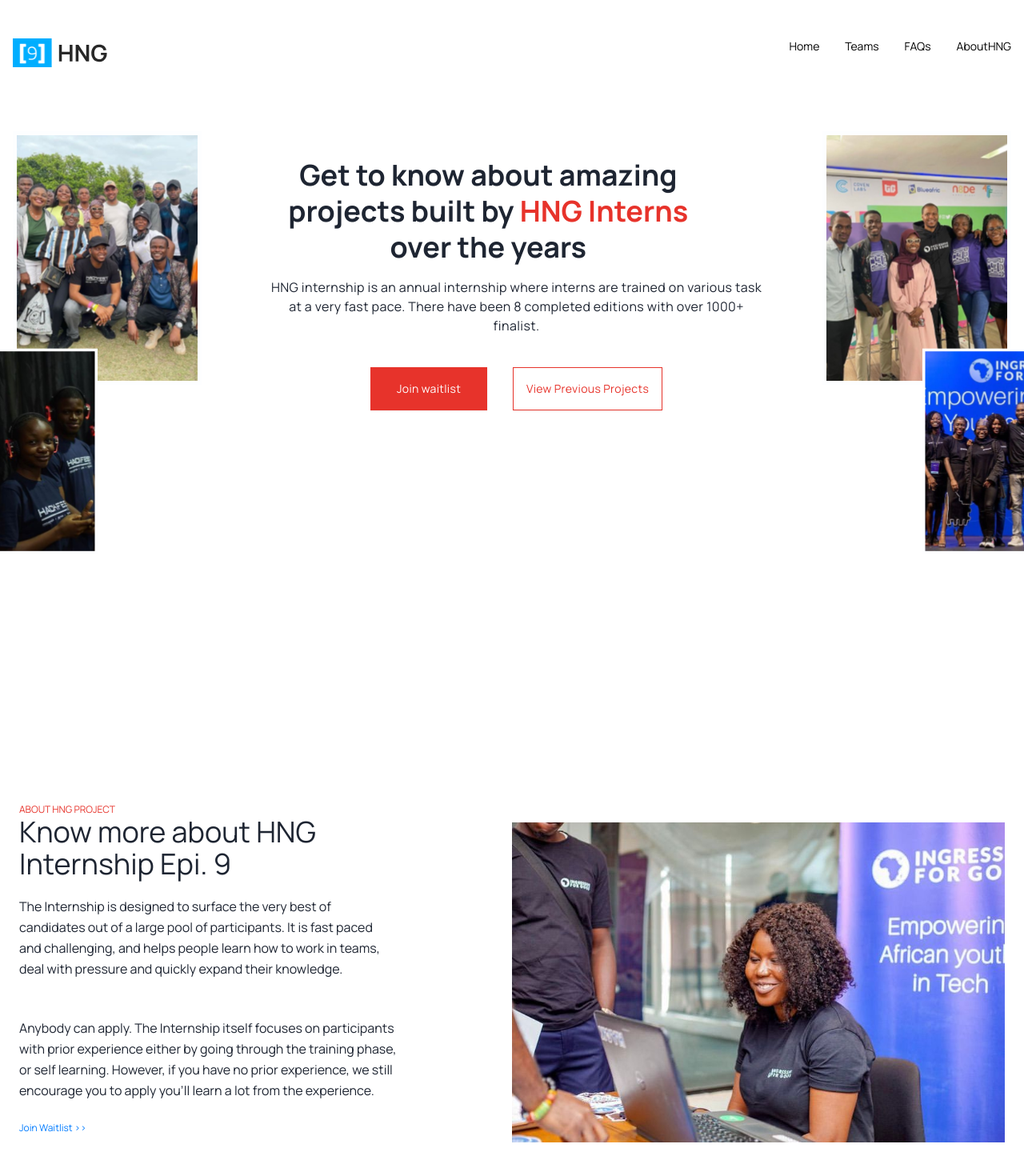
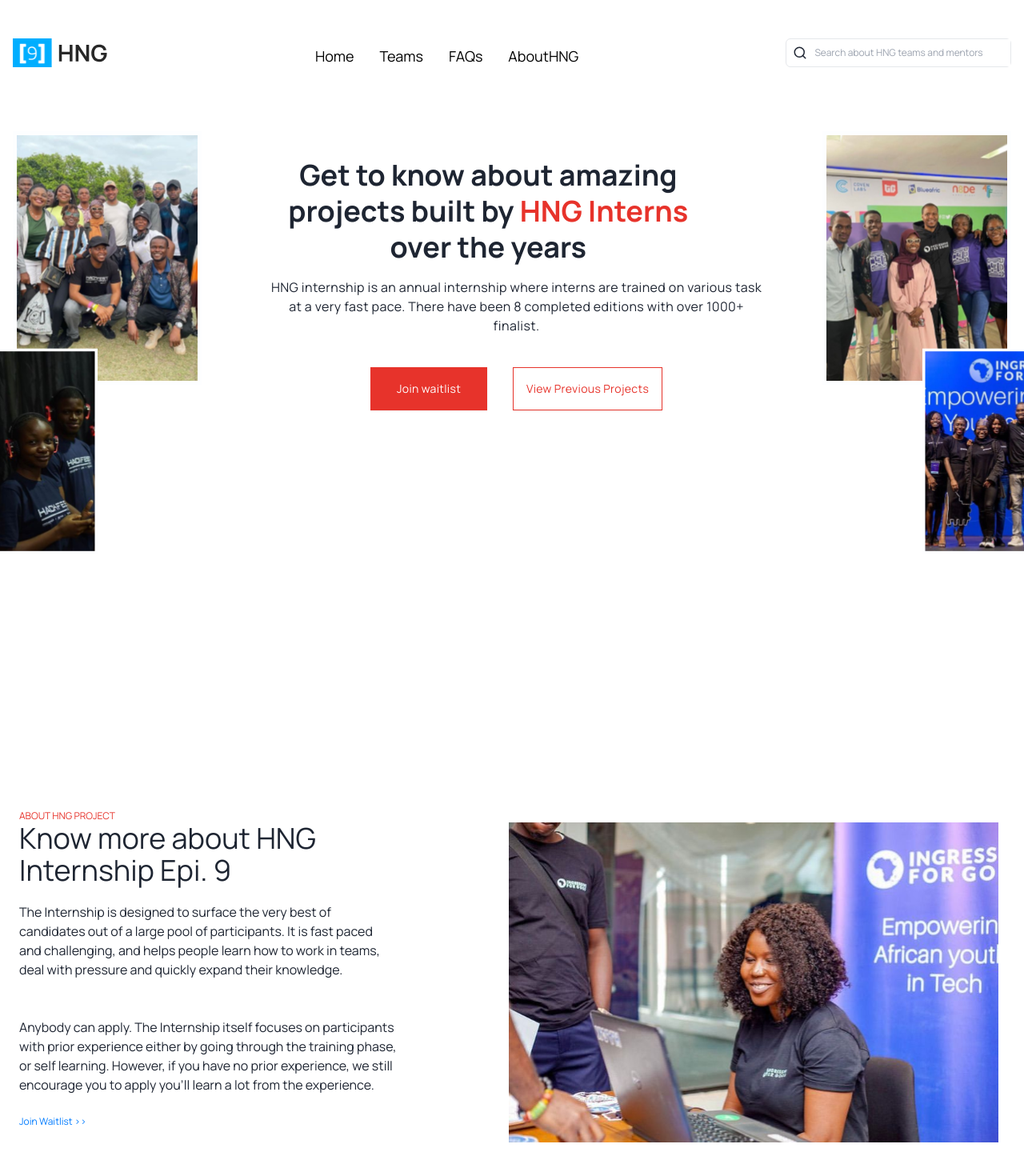
Before and after one commit to Orhmo/HNG-Landing_page, a React (Create React App) app: page / in a window 1280 px wide. Shown: the top 1470 px of the page at 80% size. Built offline with nearby package versions, Linux system fonts and the light colour scheme; the HTML template or start-up script is replaced by a standard one.

Commit message:
Content Update

```diff
--- a/src/Components/Home.js
+++ b/src/Components/Home.js
@@ -97,7 +97,7 @@
         <h2 className="text-3xl md:text-4xl md:w-[45vw] font-bold trackimg-wide md:leading-tight leading-smug text-center">Get to know about amazing projects built by
           <span className="text-[#E7332B]"> HNG Interns </span>over the years
         </h2>
-        <p className="m-4  md:w-[48vw] tracking-wide text-center">
+        <p className="m-4 md:w-[48vw] tracking-wide text-center">
           HNG internship is an annual internship where interns are trained on various task at a very fast pace.
           There have been 8 completed editions with over 1000+ finalist.
         </p>
@@ -129,17 +129,17 @@
 
       {/*===============ABOUT================*/}
       <section className="Blog">
-      <div className="md:flex flex-row md:px-4 md:px-28 items-center m-2 mb-32">
+      <div className="mr-4 md:flex flex-row md:px-4 md:px-28 items-center m-2 mb-32">
         <div className="flex-1">
         <p className="text-xs text-[#E7332B]">ABOUT HNG PROJECT</p>
         <h3 className="md:text-4xl font:bold md:leading-smug text-2xl leading-normal w-2/3">
           Know more about HNG Internship Epi. 9
         </h3>
-        <p className="text-base text-grey-600 md:w-[470px] leading-relaxed py-5">
+        <p className="text-sm md:text-base text-grey-600 w-2/3 md:w-[470px] leading-relaxed py-5">
         The Internship is designed to surface the very best of candidates out of a large pool of participants.
         It is fast paced and challenging, and helps people learn how to work in teams, deal with pressure and quickly expand their knowledge.
         </p>
-        <p className="text-base text-grey-600 md:w-[480px] leading-relaxed py-5 mt-2">
+        <p className="text-sm md:text-base text-grey-600 w-2/3 md:w-[480px] leading-relaxed py-5 mt-2">
         Anybody can apply. The Internship itself focuses on participants with prior experience either by going through the training phase,
         or self learning. However, if you have no prior experience, we still encourage you to apply you'll learn a lot from the experience.
         </p>
@@ -173,7 +173,7 @@
               <img src={cards.icon} alt="projects" className="justify-center align-center hover:scale-105"/>
               <div className="align-left text-left">
               <h1 className="font-semi-bold text-gray-300 text-sm my-3">{cards.title}</h1>
-              <p className="text-lg leading-relaxed text-black">{cards.des}</p>
+              <p className="text-lg leading-relaxed">{cards.des}</p>
               <button className="text-xs text-[#007BFF] hover:scale-105">{cards.btn}</button>
             </div>
             </div>
@@ -189,7 +189,7 @@
               <img src={extras.icon} alt="projects" className="justify-center align-center left-16 hover:scale-105"/>
               <div className="align-left text-left">
               <h1 className="font-semi-bold text-gray-300 text-sm my-3">{extras.title}</h1>
-              <p className="text-lg leading-relaxed text-black">{extras.des}</p>
+              <p className="text-sm md:text-lg leading-relaxed">{extras.des}</p>
               <button className="text-xs text-[#007BFF] hover:scale-105">{extras.btn}</button>
             </div>
             </div>
@@ -214,7 +214,7 @@
       <section className="Quote">
       <div className= "p-12 text-center text-white font-medium bg-[#007BFF] h-fit align-center justify-center">
         <img src={Quote} alt="quote" className="p-2 w-full h-10 text-center align-center justify-center" />
-        <p className="text-3xl p-4 px-4 md:px-16 md:py-8">
+        <p className="text-lg md:text-3xl p-4 px-4 md:px-16 md:py-8">
         “HNG internships brings out the best of every intern we have. They are trained to design, build and develop softwares in weeks.
         I am always impressed with the quality of work I get yearly.”
         </p>
--- a/src/Components/NavBar.js
+++ b/src/Components/NavBar.js
@@ -4,7 +4,7 @@
 
 import HNG from '../Images/Logo/Logo.svg';
 
-
+import Search from './Search.js';
 const NavBar = () => {
   const [nav, setNav] = useState(false);
 
@@ -19,7 +19,7 @@
 
    {/* ==========Navigation============ */}
    <div>
-    <ul className="  hidden md:flex cursor-pointer text-black text-sm text-center gap-8">
+    <ul className="hidden md:flex cursor-pointer text-black text-lg text-center gap-8 mt-2">
       <li className="hover:text-red-600">
         <NavLink to="/">Home</NavLink>
       </li>
@@ -33,8 +33,11 @@
         <NavLink to="/About_HNG">AboutHNG</NavLink>
       </li>
     </ul>
+    </div> {/*--nav ends*/}
 
-    </div> {/*--nav ends*/}
+    <div className="">
+      <Search />
+    </div>
 
     {/*============Hamburger Menu============*/}
     <div
--- /dev/null
+++ b/src/Components/Search.js
@@ -0,0 +1,69 @@
+import  React, { useState } from 'react';
+import { FiSearch } from "react-icons/fi";
+
+const Search = () => {
+  const [searchInput, setSearchInput] = useState("");
+  const teams = [
+    { name : "Team Axe"},
+    { name : "Team Brainbox"},
+    { name : "Team Grit"},
+    { name : "Team Clutch"},
+    { name : "Team Engine"},
+    { name : "Team Boot"},
+    { name : "Team Chisel"},
+    { name : "Team Mallet"},
+    { name : "Team VBelt"},
+    { name : "Team socket"},
+    { name : "Team Powerdrill"},
+    { name : "Team Axle"},
+    { name : "Team Axe"},
+    { name : "Team Gear"},
+    { name : "Team Prybar"},
+  ]
+
+  const handleChange = (e) => {
+    e.preventDefault();
+    setSearchInput(e.target.value);
+  };
+  if (searchInput.length > 0) {
+    teams.filter((team) => {
+      return
+      team.name.match(searchInput);
+    });
+  }
+  return (
+
+    <div className ="Search">
+    <form action="/" method = "get" >
+    <div className="hidden md:flex md:flex-row md:border md:border-grey-200 md:rounded-md  md:w-[22vw]">
+    <button
+      type="submit"
+      className="text-lg m-2 "
+      >
+      <FiSearch />
+    </button>
+      <input
+        type="text"
+        id="header-search"
+        className="text-xs w-full border border-white"
+        onChange={handleChange}
+        value={searchInput}
+        placeholder="Search about HNG teams and mentors"
+      />
+      </div>
+
+      <div className="flex md:hidden">
+      <button
+        type="submit"
+        className="text-2xl mt-2 ml-62"
+        >
+        <FiSearch />
+      </button>
+      </div>
+      </form>
+      </div>
+
+  )
+}
+
+export default Search;
```
